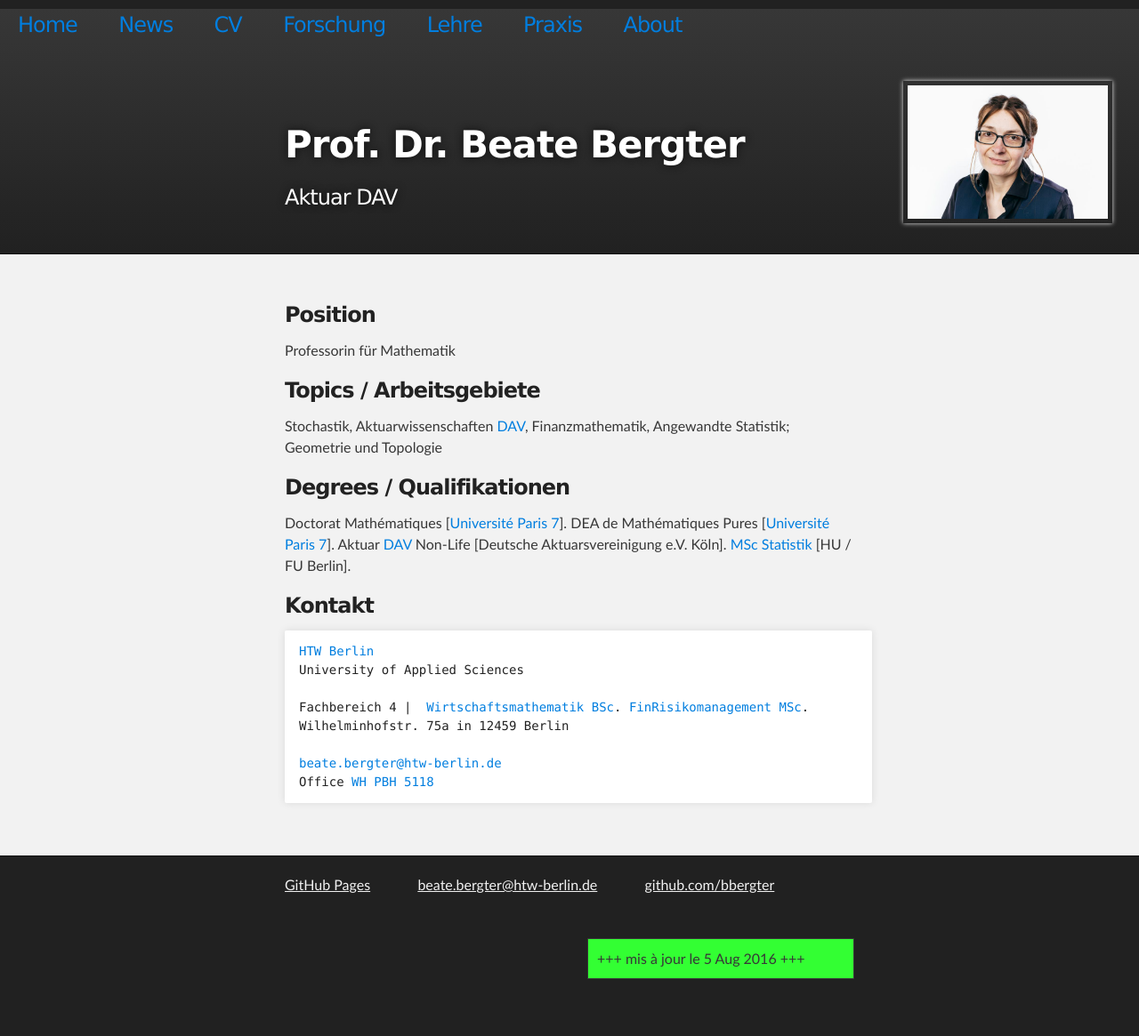
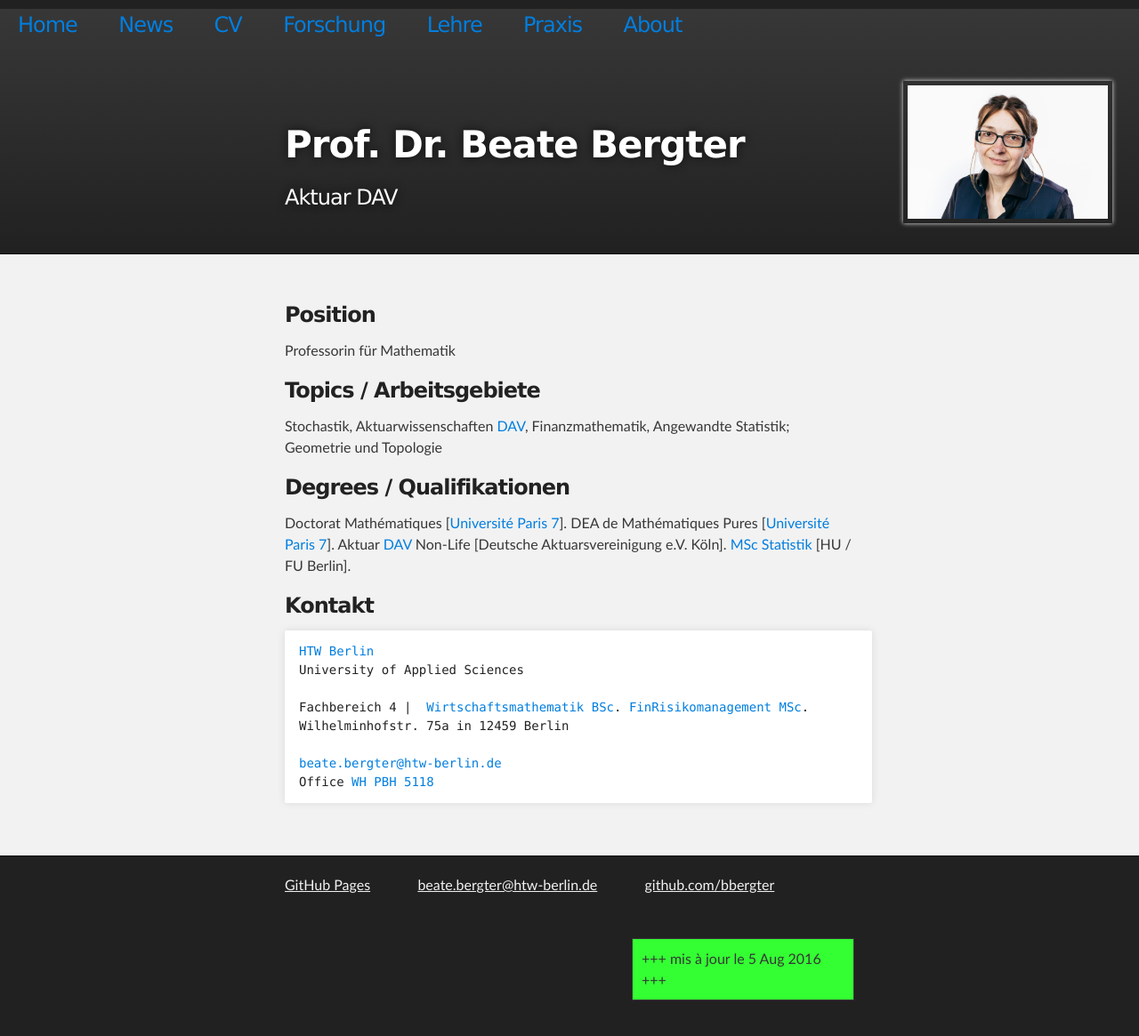
Before and after one commit to bbergter/bbergter, a Jekyll site: the page index.html, which Jekyll copies as it is, in a window 1280 px wide. Shown: the whole page at 89% size. Built offline with Jekyll 4.4.1, drawn with Linux system fonts in a browser that asks for light colours; before the commit the page ends 1141 px from its top, so only the background shows below that.

Commit message:
Update index.html

```diff
--- a/index.html
+++ b/index.html
@@ -102,7 +102,7 @@ Office <a href="http://youtu.be/cewuqc1zl4g" title="PBH" target="_blank">WH PBH
 <br> <br> <br>
 <div align="right">
     <table height="10" border="1" cellpadding="1" cellspacing="1"
-    width="300">
+    width="250">
       <tbody>
         <tr>
            <td bgcolor="#33ff33" valign="top">
```
